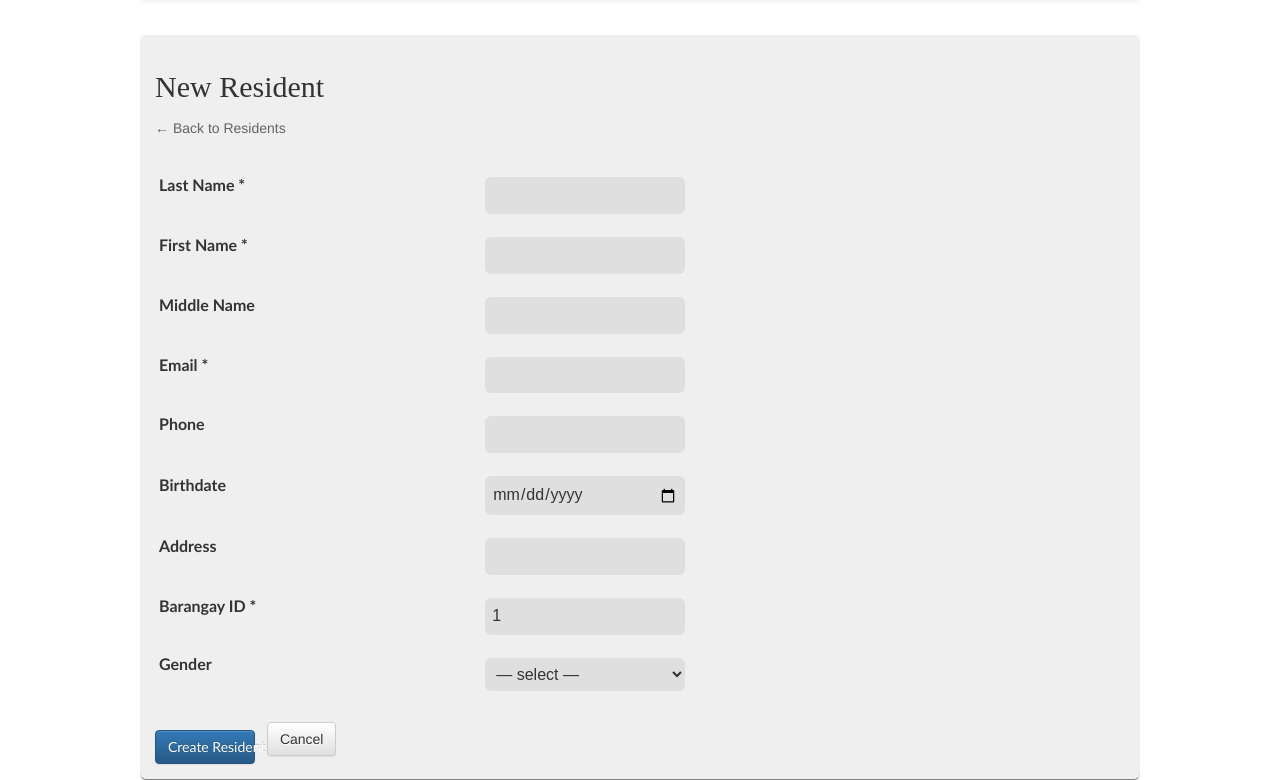
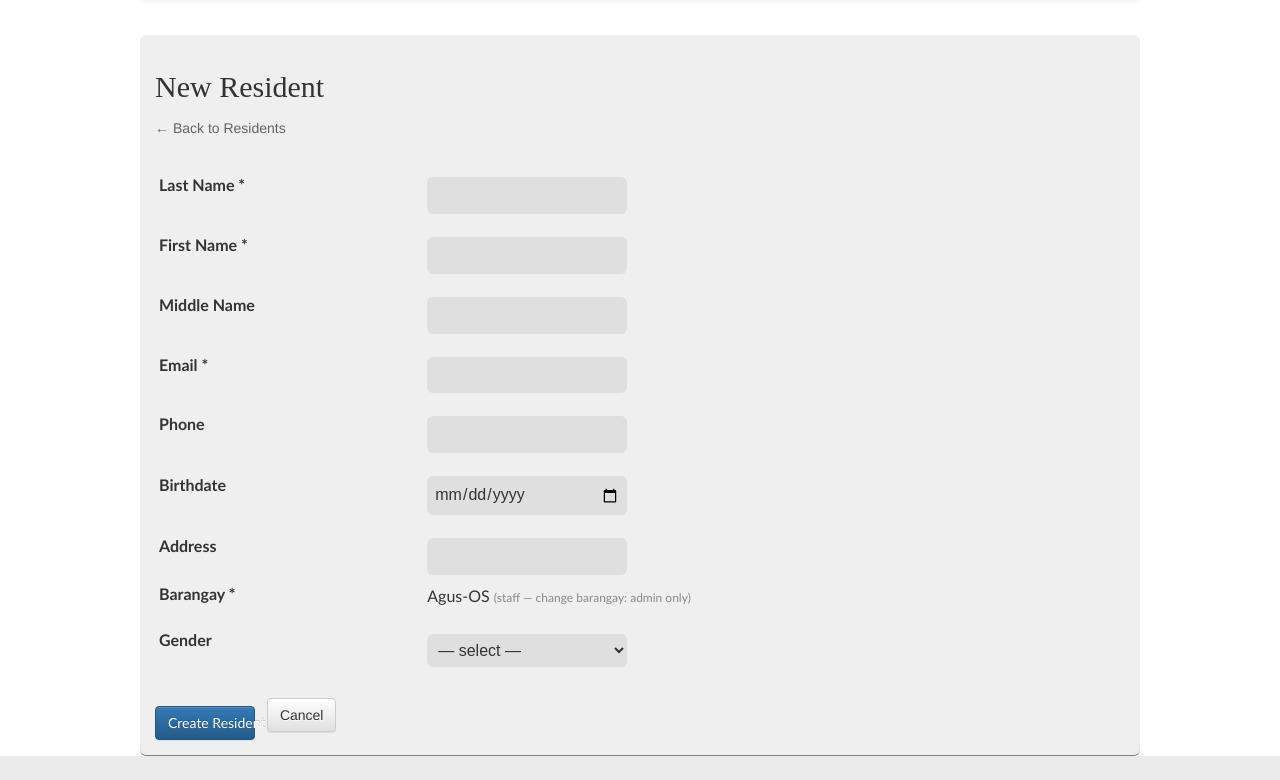
Before and after one commit to King-Angelo/Barangay_Inventory_System, a PHP site: page /resident_form.php in a window 1280 px wide. Shown: the part 54-834 px from the top of the page. After the commit the page ends 810 px from the top, so only its background shows below. Run offline with PHP 8.4, Linux system fonts and the light colour scheme; a user stored in the database is signed in; data comes from the database, SQL or seed files in the repository.

Commit message:
feat(legacy): Member 3 RBAC barangay scoping and IT-xx docs
- Login: persist users.barangay_id in session (NULL for super-admin)
- actions: user_can_access_resident_id, list_residents all-barangay mode,
  scoped list_permits for staff, admin-only barangay update/archive/decide
- residents, resident_*, permits, permit_*: enforce staff barangay scope
- SECURITY_NOTES + MANUAL_TESTS (staff_dev, IT-17/18); README links

```diff
--- a/inventoryProjBrgy/inventoryProjBrgy/Login.php
+++ b/inventoryProjBrgy/inventoryProjBrgy/Login.php
@@ -40,6 +40,12 @@ if (isset($_POST['btn-send'])) {
                 $_SESSION['user']    = (string)$r['UserName'];
                 $_SESSION['role']    = isset($r['role']) ? (string)$r['role'] : 'staff';
                 $_SESSION['user_id'] = isset($r['id'])  ? (int)$r['id']       : 0;
+                // users.barangay_id: NULL = admin may span all barangays (see RESIDENT_ROADMAP.md)
+                if (array_key_exists('barangay_id', $r) && $r['barangay_id'] !== null && $r['barangay_id'] !== '') {
+                    $_SESSION['barangay_id'] = (int)$r['barangay_id'];
+                } else {
+                    $_SESSION['barangay_id'] = null;
+                }
 
                 // Relative redirect — works in any subfolder
                 header('Location: brgy.php', true, 302);
--- a/inventoryProjBrgy/inventoryProjBrgy/actions.php
+++ b/inventoryProjBrgy/inventoryProjBrgy/actions.php
@@ -293,18 +293,51 @@ function release($id){
 // ═══════════════════════════════════════════════════════════════════════════
 
 /**
- * List residents for a barangay. Admin can include archived.
+ * True if the current legacy session may act on this resident (staff: same barangay; admin: yes).
+ * Requires require_auth.php to be loaded before actions.php on the request.
  */
-function list_residents($barangay_id, $include_archived = false) {
+function user_can_access_resident_id($resident_id) {
+    $resident_id = (int)$resident_id;
+    if ($resident_id < 1) {
+        return false;
+    }
+    if (function_exists('is_admin') && is_admin()) {
+        return true;
+    }
+    $res = get_resident($resident_id);
+    if (!$res) {
+        return false;
+    }
+    $scope = null;
+    if (array_key_exists('barangay_id', $_SESSION)) {
+        $scope = $_SESSION['barangay_id'];
+    }
+    if ($scope === null || $scope === '') {
+        $scope = 1;
+    } else {
+        $scope = (int)$scope;
+    }
+    return (int)$res['barangay_id'] === $scope;
+}
+
+/**
+ * List residents for a barangay, or all barangays when $all_barangays is true (admin / super-admin UI).
+ */
+function list_residents($barangay_id, $include_archived = false, $all_barangays = false) {
     include __DIR__ . '/dbcon.php';
-    $bid = (int)$barangay_id;
     $status_clause = $include_archived ? '' : "AND r.status = 'active'";
+    if ($all_barangays) {
+        $where = '1=1';
+    } else {
+        $bid = (int)$barangay_id;
+        $where = "r.barangay_id = $bid";
+    }
     $sql = "SELECT r.*, b.brgy AS barangay_name
             FROM residents r
             LEFT JOIN barangays b ON b.n = r.barangay_id
-            WHERE r.barangay_id = $bid
+            WHERE $where
             $status_clause
-            ORDER BY r.last_name, r.first_name";
+            ORDER BY r.barangay_id, r.last_name, r.first_name";
     $result = mysqli_query($con, $sql);
     $rows = array();
     if ($result) {
@@ -353,6 +386,7 @@ function create_resident($d, $created_by) {
 
 /**
  * Update an existing resident. Returns true on success.
+ * Changing barangay_id is allowed only for admin (RESIDENT_ROADMAP.md).
  */
 function update_resident($id, $d) {
     include __DIR__ . '/dbcon.php';
@@ -365,10 +399,18 @@ function update_resident($id, $d) {
     $bday  = mysqli_real_escape_string($con, (string)($d['birthdate']    ?? ''));
     $gend  = mysqli_real_escape_string($con, (string)($d['gender']       ?? ''));
     $addr  = mysqli_real_escape_string($con, (string)($d['address_line'] ?? ''));
+    $bid_sql = '';
+    if (function_exists('is_admin') && is_admin() && isset($d['barangay_id'])) {
+        $nb = (int)$d['barangay_id'];
+        if ($nb > 0) {
+            $bid_sql = ", barangay_id=$nb";
+        }
+    }
     $sql = "UPDATE residents SET
               last_name='$lname', first_name='$fname', middle_name='$mname',
               email='$email', phone='$phone', birthdate='$bday',
               gender='$gend', address_line='$addr'
+              $bid_sql
             WHERE id=$id";
     return (bool)mysqli_query($con, $sql);
 }
@@ -377,19 +419,33 @@ function update_resident($id, $d) {
  * Archive a resident — admin only. Sets status = 'archived'.
  */
 function archive_resident($id) {
+    if (!function_exists('is_admin') || !is_admin()) {
+        return false;
+    }
     include __DIR__ . '/dbcon.php';
     $id = (int)$id;
     return (bool)mysqli_query($con, "UPDATE residents SET status='archived' WHERE id=$id");
 }
 
 /**
- * List permits, optionally filtered by resident.
+ * List permits, optionally filtered by resident and/or barangay (staff scope).
+ *
+ * @param int|null $resident_id       If set, filter to this resident.
+ * @param int|null $scope_barangay_id If set and > 0, only permits for residents in this barangay. Null = no barangay filter (e.g. super-admin).
  */
-function list_permits($resident_id = null) {
+function list_permits($resident_id = null, $scope_barangay_id = null) {
     include __DIR__ . '/dbcon.php';
-    $where = ($resident_id !== null) ? 'WHERE p.resident_id = ' . (int)$resident_id : '';
+    $parts = array();
+    if ($resident_id !== null) {
+        $parts[] = 'p.resident_id = ' . (int)$resident_id;
+    }
+    if ($scope_barangay_id !== null && (int)$scope_barangay_id > 0) {
+        $parts[] = 'r.barangay_id = ' . (int)$scope_barangay_id;
+    }
+    $where = count($parts) ? 'WHERE ' . implode(' AND ', $parts) : '';
     $sql = "SELECT p.*,
                    r.last_name, r.first_name,
+                   r.barangay_id AS resident_barangay_id,
                    pt.name AS permit_type_name,
                    su.UserName AS submitted_by_name,
                    au.UserName AS approved_by_name
@@ -416,7 +472,8 @@ function list_permits($resident_id = null) {
 function get_permit($id) {
     include __DIR__ . '/dbcon.php';
     $id = (int)$id;
-    $sql = "SELECT p.*, r.last_name, r.first_name, pt.name AS permit_type_name
+    $sql = "SELECT p.*, r.last_name, r.first_name, r.barangay_id AS resident_barangay_id,
+                   pt.name AS permit_type_name
             FROM permits p
             JOIN residents r    ON r.id  = p.resident_id
             JOIN permit_types pt ON pt.id = p.permit_type_id
@@ -457,6 +514,9 @@ function submit_permit($permit_id, $user_id) {
  * $action must be 'approved' or 'rejected'.
  */
 function decide_permit($permit_id, $admin_id, $action, $remarks = '') {
+    if (!function_exists('is_admin') || !is_admin()) {
+        return false;
+    }
     include __DIR__ . '/dbcon.php';
     $pid     = (int)$permit_id;
     $aid     = (int)$admin_id;
--- a/inventoryProjBrgy/inventoryProjBrgy/permit_action.php
+++ b/inventoryProjBrgy/inventoryProjBrgy/permit_action.php
@@ -13,6 +13,11 @@ if ($permit_id < 1) {
 }
 
 if ($action === 'submit') {
+    $pchk = get_permit($permit_id);
+    if (!$pchk || !user_can_access_resident_id((int)$pchk['resident_id'])) {
+        header('Location: permits.php?error=' . urlencode('Access denied.'));
+        exit;
+    }
     $ok = submit_permit($permit_id, $user_id);
     if ($ok) {
         header('Location: permits.php?msg=' . urlencode('Permit submitted for admin review.'));
--- a/inventoryProjBrgy/inventoryProjBrgy/permit_form.php
+++ b/inventoryProjBrgy/inventoryProjBrgy/permit_form.php
@@ -11,12 +11,18 @@ $error            = htmlspecialchars($_GET['error'] ?? '', ENT_QUOTES, 'UTF-8');
 // Resident search
 $search    = trim($_GET['search'] ?? '');
 $residents = array();
+$brgy_sql  = '';
+if (!function_exists('is_admin') || !is_admin()) {
+    $bid = (int)($_SESSION['barangay_id'] ?? 1);
+    $brgy_sql = ' AND barangay_id = ' . $bid;
+}
 if ($search !== '') {
     $esc = mysqli_real_escape_string($con, $search);
     $q   = mysqli_query($con,
         "SELECT id, last_name, first_name, email
          FROM residents
          WHERE status='active'
+           $brgy_sql
            AND (last_name LIKE '%$esc%' OR first_name LIKE '%$esc%' OR email LIKE '%$esc%')
          LIMIT 20");
     if ($q) {
--- a/inventoryProjBrgy/inventoryProjBrgy/permit_save.php
+++ b/inventoryProjBrgy/inventoryProjBrgy/permit_save.php
@@ -17,6 +17,11 @@ if ($resident_id < 1 || $permit_type_id < 1) {
     exit;
 }
 
+if (!user_can_access_resident_id($resident_id)) {
+    header('Location: permit_form.php?error=' . urlencode('Access denied — resident is outside your barangay.'));
+    exit;
+}
+
 $new_id = create_permit($resident_id, $permit_type_id, $user_id);
 
 if ($new_id > 0) {
--- a/inventoryProjBrgy/inventoryProjBrgy/permit_view.php
+++ b/inventoryProjBrgy/inventoryProjBrgy/permit_view.php
@@ -8,6 +8,11 @@ $permit = ($id > 0) ? get_permit($id) : null;
 
 if (!$permit) {
     header('Location: permits.php?error=' . urlencode('Permit not found.'));
+    exit;
+}
+
+if (!user_can_access_resident_id((int)$permit['resident_id'])) {
+    header('Location: permits.php?error=' . urlencode('Access denied.'));
     exit;
 }
 
--- a/inventoryProjBrgy/inventoryProjBrgy/permits.php
+++ b/inventoryProjBrgy/inventoryProjBrgy/permits.php
@@ -4,7 +4,11 @@ include __DIR__ . '/dbcon.php';
 include __DIR__ . '/actions.php';
 
 $resident_id = isset($_GET['resident_id']) ? (int)$_GET['resident_id'] : null;
-$permits     = list_permits($resident_id);
+$scope_brgy = null;
+if (!function_exists('is_admin') || !is_admin()) {
+    $scope_brgy = (int)($_SESSION['barangay_id'] ?? 1);
+}
+$permits = list_permits($resident_id, $scope_brgy);
 $msg         = htmlspecialchars($_GET['msg']   ?? '', ENT_QUOTES, 'UTF-8');
 $error       = htmlspecialchars($_GET['error'] ?? '', ENT_QUOTES, 'UTF-8');
 
--- a/inventoryProjBrgy/inventoryProjBrgy/require_auth.php
+++ b/inventoryProjBrgy/inventoryProjBrgy/require_auth.php
@@ -3,6 +3,8 @@
  * require_auth.php
  * Enforces login. Exposes RBAC helper functions.
  * Uses RELATIVE redirects so it works in any subfolder (e.g. /inventoryProjBrgy/).
+ *
+ * Session keys set at login: user, role, user_id, barangay_id (nullable — NULL for admin “super” scope).
  */
 
 chdir(__DIR__);
--- a/inventoryProjBrgy/inventoryProjBrgy/resident_form.php
+++ b/inventoryProjBrgy/inventoryProjBrgy/resident_form.php
@@ -8,6 +8,16 @@ $resident = ($id > 0) ? get_resident($id) : null;
 $is_edit  = ($resident !== null);
 $title    = $is_edit ? 'Edit Resident' : 'New Resident';
 
+if ($id > 0 && (!$resident || !user_can_access_resident_id($id))) {
+    header('Location: residents.php?error=' . urlencode('Access denied.'));
+    exit;
+}
+
+$default_brgy = 1;
+if (array_key_exists('barangay_id', $_SESSION) && $_SESSION['barangay_id'] !== null && $_SESSION['barangay_id'] !== '') {
+    $default_brgy = (int)$_SESSION['barangay_id'];
+}
+
 $v = array(
     'last_name'    => $is_edit ? $resident['last_name']    : '',
     'first_name'   => $is_edit ? $resident['first_name']   : '',
@@ -17,8 +27,11 @@ $v = array(
     'birthdate'    => $is_edit ? ($resident['birthdate']   ?? '') : '',
     'gender'       => $is_edit ? ($resident['gender']      ?? '') : '',
     'address_line' => $is_edit ? ($resident['address_line']?? '') : '',
-    'barangay_id'  => $is_edit ? $resident['barangay_id']  : (isset($_SESSION['barangay_id']) ? (int)$_SESSION['barangay_id'] : 1),
+    'barangay_id'  => $is_edit ? (int)$resident['barangay_id'] : $default_brgy,
 );
+
+$barangays     = get_barangays();
+$is_admin_user = function_exists('is_admin') && is_admin();
 ?><!DOCTYPE html>
 <html>
 <head>
@@ -48,7 +61,6 @@ $v = array(
             array('Phone',        'phone',        'text',     false),
             array('Birthdate',    'birthdate',    'date',     false),
             array('Address',      'address_line', 'text',     false),
-            array('Barangay ID *','barangay_id',  'number',   true),
         );
         foreach ($fields as $f):
             list($label, $name, $type, $req) = $f;
@@ -63,6 +75,34 @@ $v = array(
           </td>
         </tr>
         <?php endforeach; ?>
+        <tr>
+          <td><label>Barangay *</label></td>
+          <td>
+            <?php if ($is_admin_user): ?>
+              <select name="barangay_id" required style="min-width:220px;padding:6px">
+                <?php foreach ($barangays as $b): ?>
+                  <option value="<?php echo (int)$b['n']; ?>"
+                    <?php echo ((int)$v['barangay_id'] === (int)$b['n']) ? 'selected' : ''; ?>>
+                    <?php echo htmlspecialchars($b['brgy'], ENT_QUOTES, 'UTF-8'); ?>
+                  </option>
+                <?php endforeach; ?>
+              </select>
+            <?php else: ?>
+              <?php
+              $brgy_label = '';
+              foreach ($barangays as $b) {
+                  if ((int)$b['n'] === (int)$v['barangay_id']) {
+                      $brgy_label = (string)$b['brgy'];
+                      break;
+                  }
+              }
+              ?>
+              <input type="hidden" name="barangay_id" value="<?php echo (int)$v['barangay_id']; ?>">
+              <span><?php echo htmlspecialchars($brgy_label !== '' ? $brgy_label : ('#' . (int)$v['barangay_id']), ENT_QUOTES, 'UTF-8'); ?></span>
+              <span style="color:#888;font-size:12px"> (staff &mdash; change barangay: admin only)</span>
+            <?php endif; ?>
+          </td>
+        </tr>
         <tr>
           <td><label>Gender</label></td>
           <td>
```
Also changed, not shown: MANUAL_TESTS.md (+36 -12 lines), SECURITY_NOTES.md (+13 -6 lines), inventoryProjBrgy/inventoryProjBrgy/resident_save.php (+12 -0 lines), inventoryProjBrgy/inventoryProjBrgy/residents.php (+16 -2 lines), inventoryProjBrgy/inventoryProjBrgy/README.md.
